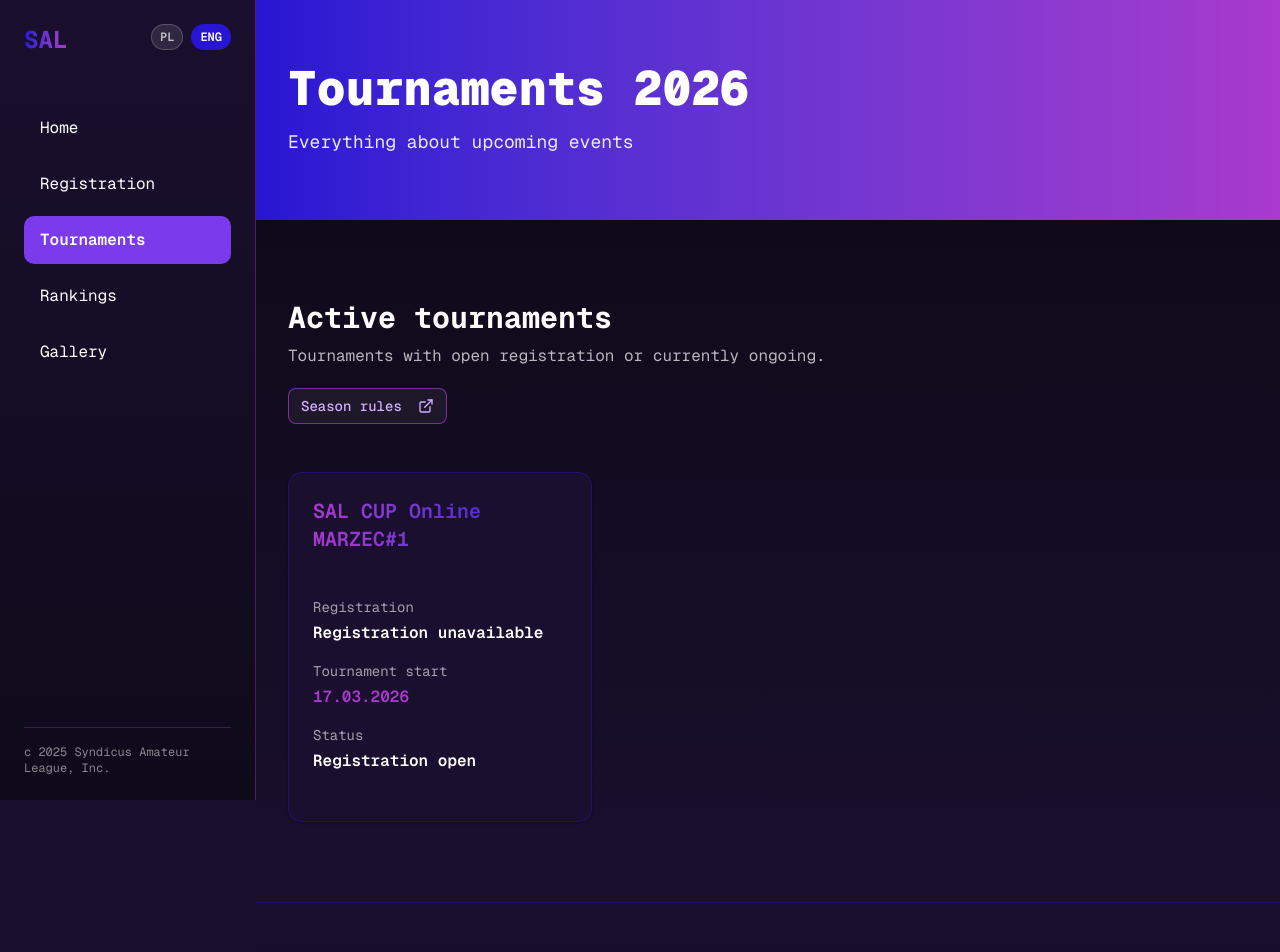
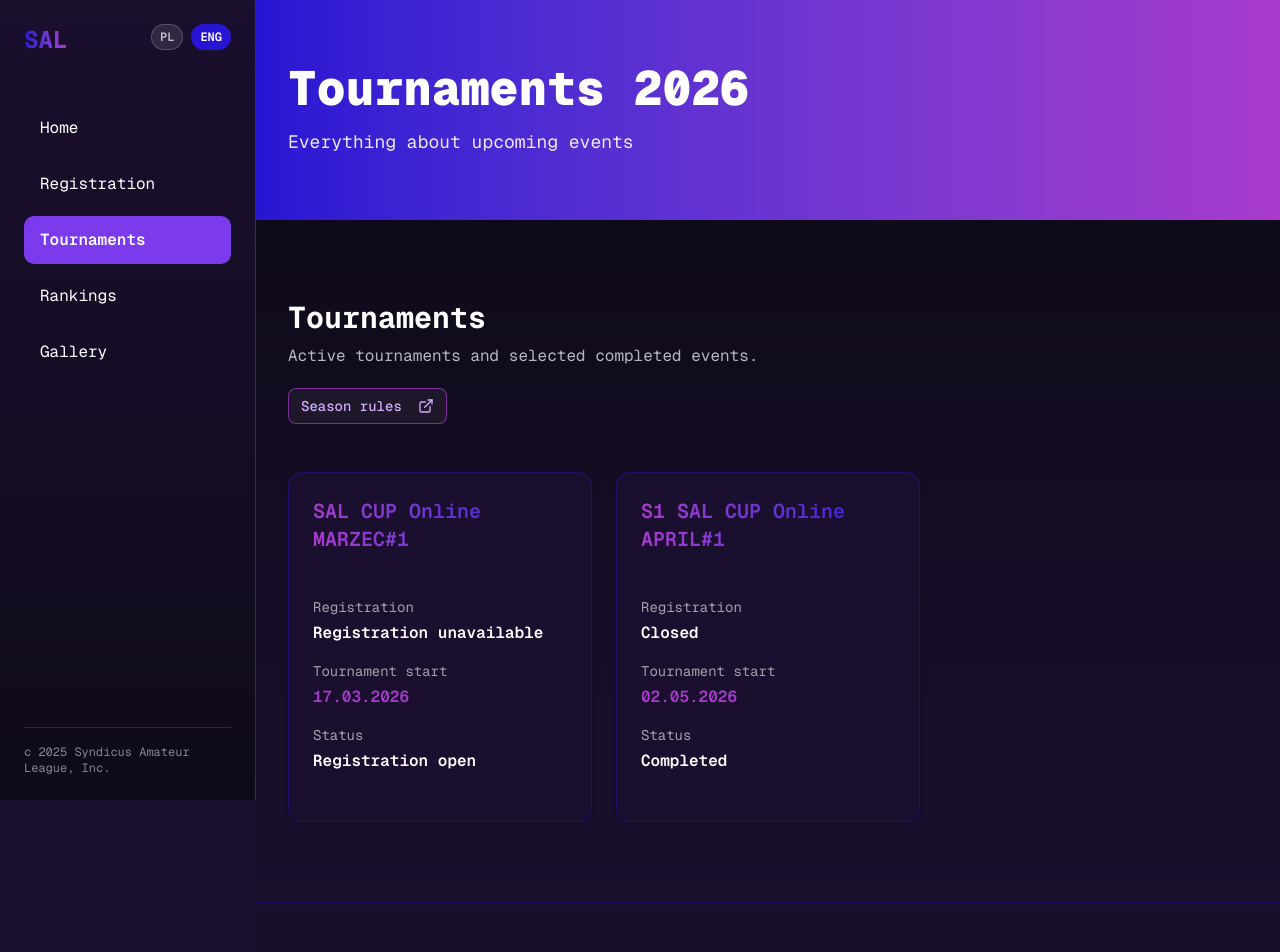
Before and after one commit to 4ntxk/syndicusamateurleague, a Next.js app: page /en/tournaments in a window 1280 px wide. Shown: the top 952 px of the page. Built offline with nearby package versions, Linux system fonts and the light colour scheme; no server answers.

Commit message:
Keep April #1 visible on tournaments page

```diff
--- a/src/app/[locale]/tournaments/page.tsx
+++ b/src/app/[locale]/tournaments/page.tsx
@@ -17,8 +17,14 @@ export default function TournamentsPage() {
   const locale = useLocale()
   const t = getTranslations(locale)
   const regulationsUrl = getRegulationsUrl(locale)
-  const activeTournaments = tournaments.filter(
-    (tournament) => tournament.id !== 1 && (tournament.isRegistrationOpen || tournament.isOngoing)
+  const visibleTournaments = tournaments.filter(
+    (tournament) =>
+      tournament.id !== 1
+      && (
+        tournament.isRegistrationOpen
+        || tournament.isOngoing
+        || (tournament.id === 4 && tournament.statusLabelEn === 'Completed')
+      )
   )
 
   return (
@@ -56,13 +62,13 @@ export default function TournamentsPage() {
               </div>
             </div>
 
-            {activeTournaments.length === 0 ? (
+            {visibleTournaments.length === 0 ? (
               <div className="bg-[#1a0f2e] border border-[#2815d3]/40 rounded-lg p-8 text-center text-foreground/70">
                 {t.tournaments.empty}
               </div>
             ) : (
               <div className="grid grid-cols-1 md:grid-cols-2 lg:grid-cols-3 gap-6">
-                {activeTournaments.map((tournament) => (
+                {visibleTournaments.map((tournament) => (
                   <Link
                     key={tournament.id}
                     href={`/${locale}/tournaments/${tournament.id}`}
--- a/src/i18n/translations.ts
+++ b/src/i18n/translations.ts
@@ -96,10 +96,10 @@ const translations = {
     tournaments: {
       title: 'Turnieje 2026',
       subtitle: 'Wszystko o nadchodzących wydarzeniach',
-      activeTitle: 'Aktywne turnieje',
-      activeSubtitle: 'Lista turniejów z otwartą rejestracją lub trwających.',
+      activeTitle: 'Turnieje',
+      activeSubtitle: 'Lista aktywnych turniejów i wybranych zakończonych wydarzeń.',
       regulationsCta: 'Regulamin sezonu',
-      empty: 'Aktualnie brak aktywnych turniejów. Wróć później po nowe informacje.',
+      empty: 'Aktualnie brak turniejów do wyświetlenia. Wróć później po nowe informacje.',
       registrationLabel: 'Rejestracja',
       startLabel: 'Start turnieju',
       statusLabel: 'Status',
@@ -347,10 +347,10 @@ const translations = {
     tournaments: {
       title: 'Tournaments 2026',
       subtitle: 'Everything about upcoming events',
-      activeTitle: 'Active tournaments',
-      activeSubtitle: 'Tournaments with open registration or currently ongoing.',
+      activeTitle: 'Tournaments',
+      activeSubtitle: 'Active tournaments and selected completed events.',
       regulationsCta: 'Season rules',
-      empty: 'No active tournaments right now. Check back later for updates.',
+      empty: 'No tournaments are available to display right now. Check back later for updates.',
       registrationLabel: 'Registration',
       startLabel: 'Tournament start',
       statusLabel: 'Status',
```
